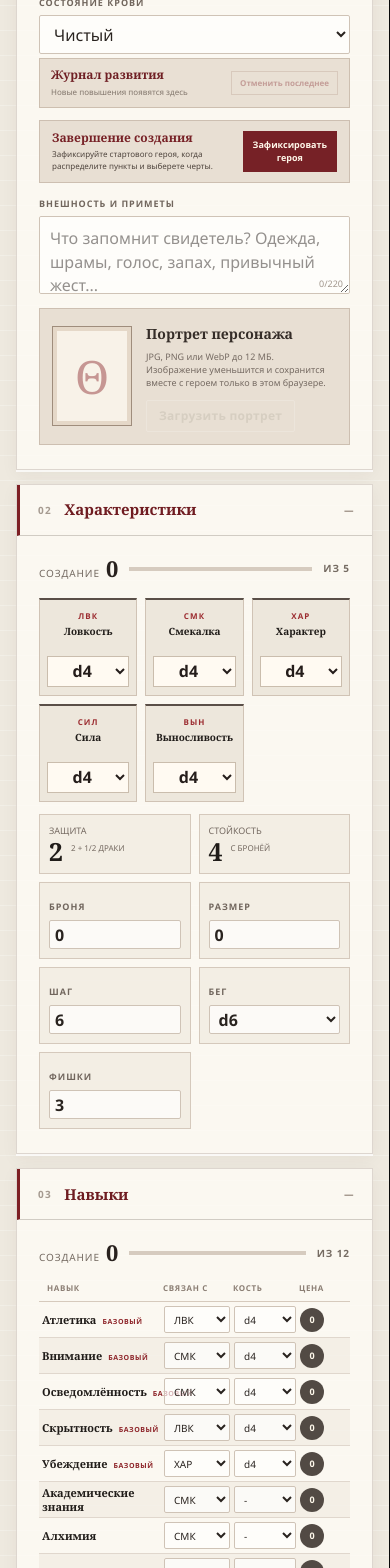
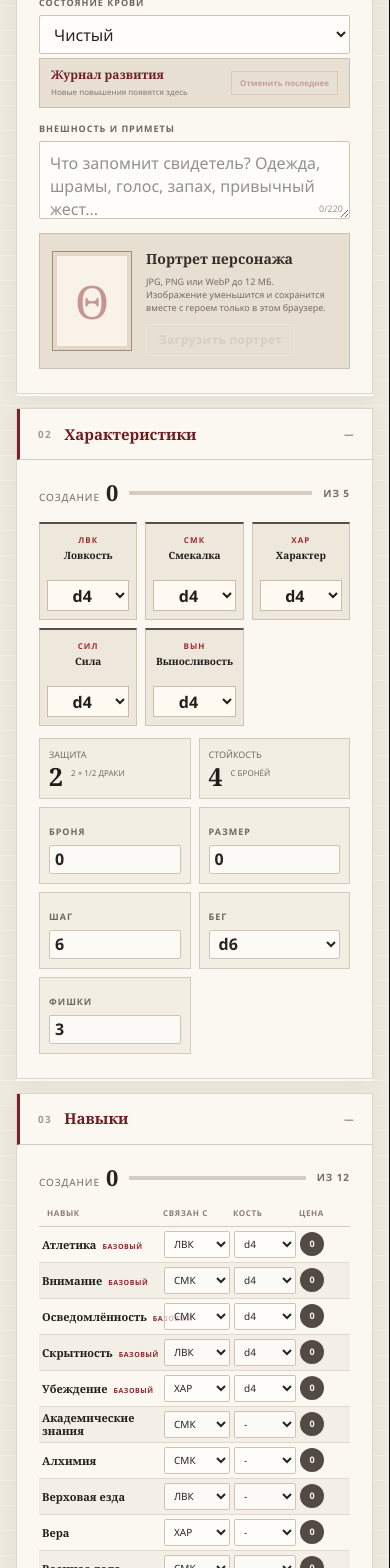
Before and after one commit to justfry/bonesandink, a React (Vite) app: page / in a window 390 px wide. Shown: the part 1240-2808 px from the top of the page. Built offline with nearby package versions, Linux system fonts and the light colour scheme.

Commit message:
Move character lock action to form footer

```diff
--- a/app/globals.css
+++ b/app/globals.css
@@ -256,6 +256,7 @@ details[open] summary::after { content: "−"; }
 .creation-lock button { padding: 7px 10px; color: #fff7e9; background: #762126; border: 0; font-size: 9px; font-weight: 800; }
 .creation-lock button:disabled { opacity: .35; cursor: not-allowed; }
 .creation-lock.is-locked { border-left: 3px solid #607b68; }
+.creation-lock-final { max-width: 700px; margin: 14px auto 0; }
 .creation-fields { min-width: 0; margin: 0; padding: 0; border: 0; }
 .creation-fields:disabled { opacity: .7; }
 
@@ -759,6 +760,7 @@ details[open] summary::after { content: "−"; }
   .equipment-summary, .state-grid { grid-template-columns: 1fr 1fr; }
   .equipment-catalog { grid-template-columns: 1fr; }
   .form-footer { align-items: flex-start; flex-direction: column; }
+  .creation-lock-final { align-items: flex-start; flex-direction: column; }
 }
 
 @page { size: A4 portrait; margin: 0; }
--- a/app/page.tsx
+++ b/app/page.tsx
@@ -1827,10 +1827,6 @@ export default function Home() {
                   </ol>
                 )}
               </div>
-              <div className={`creation-lock ${character.creationLocked ? "is-locked" : ""}`}>
-                <div><b>{character.creationLocked ? "Создание завершено" : "Завершение создания"}</b><span>{character.creationLocked ? "Развитие параметров теперь проходит через кнопку повышения." : "Зафиксируйте стартового героя, когда распределите пункты и выберете черты."}</span></div>
-                {!character.creationLocked && <button type="button" disabled={!creationReady} onClick={lockCreation}>Зафиксировать героя</button>}
-              </div>
               {character.purity === "Нечистый" && (
                 <div className="warning-box">
                   Нечистый невосприимчив к Чуме, заразен и обречён восстать после смерти.
@@ -2077,6 +2073,10 @@ export default function Home() {
             <button className="button danger" onClick={resetAll}>Очистить анкету</button>
             <p>Правила сверены с локальными PDF SWADE и Ultima Forsan. Итоговые черты и снаряжение всё равно согласуйте с ведущим.</p>
           </div>
+          <div className={`creation-lock creation-lock-final ${character.creationLocked ? "is-locked" : ""}`}>
+            <div><b>{character.creationLocked ? "Создание завершено" : "Завершение создания"}</b><span>{character.creationLocked ? "Развитие параметров теперь проходит через кнопку повышения." : "Зафиксируйте стартового героя, когда распределите пункты и выберете черты."}</span></div>
+            {!character.creationLocked && <button type="button" disabled={!creationReady} onClick={lockCreation}>Зафиксировать героя</button>}
+          </div>
         </section>
 
         <section className={`preview-panel ${mobileView === "preview" ? "mobile-active" : ""}`}>
```
Also changed, not shown: 1 other file (tests, documents, lock files or other folders).
